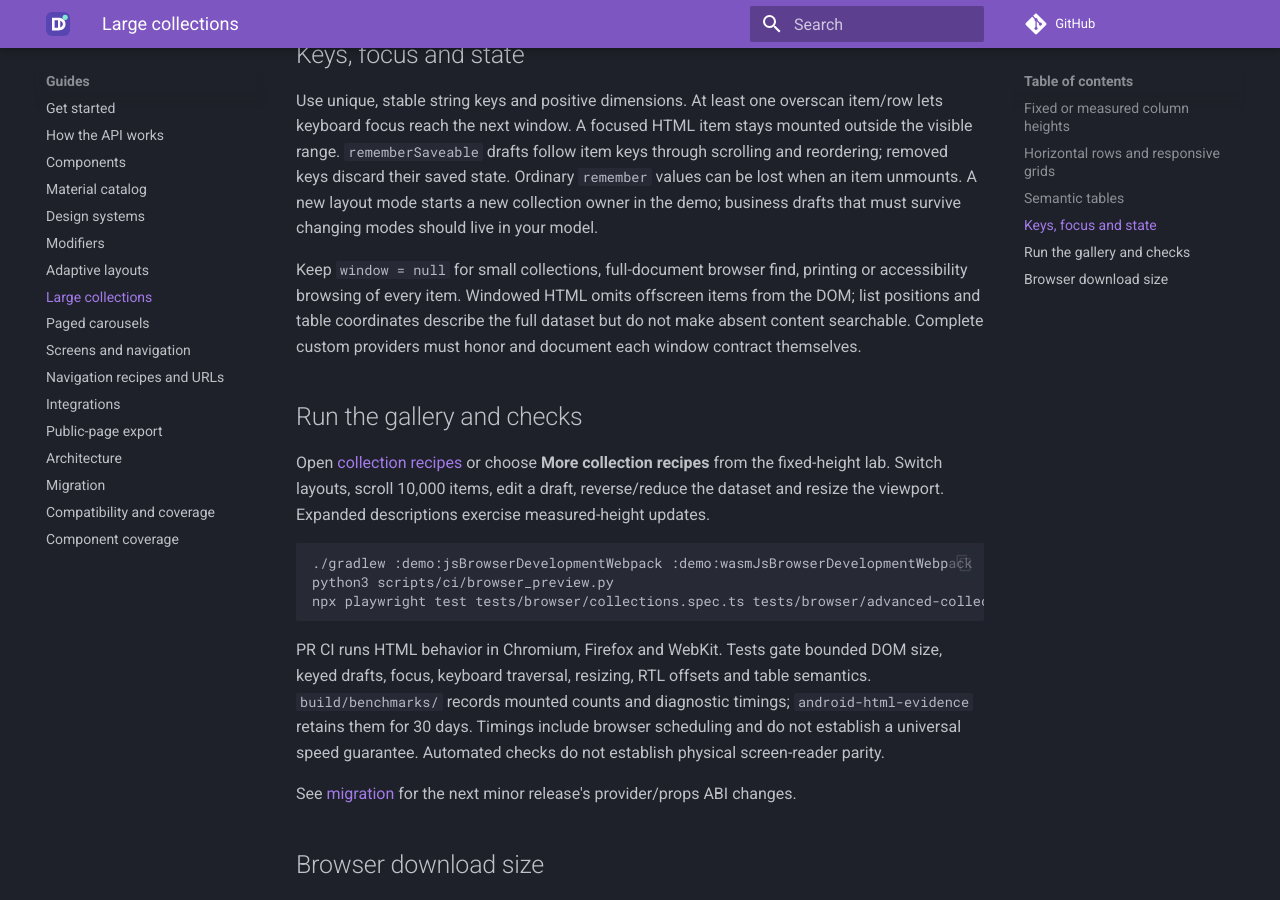
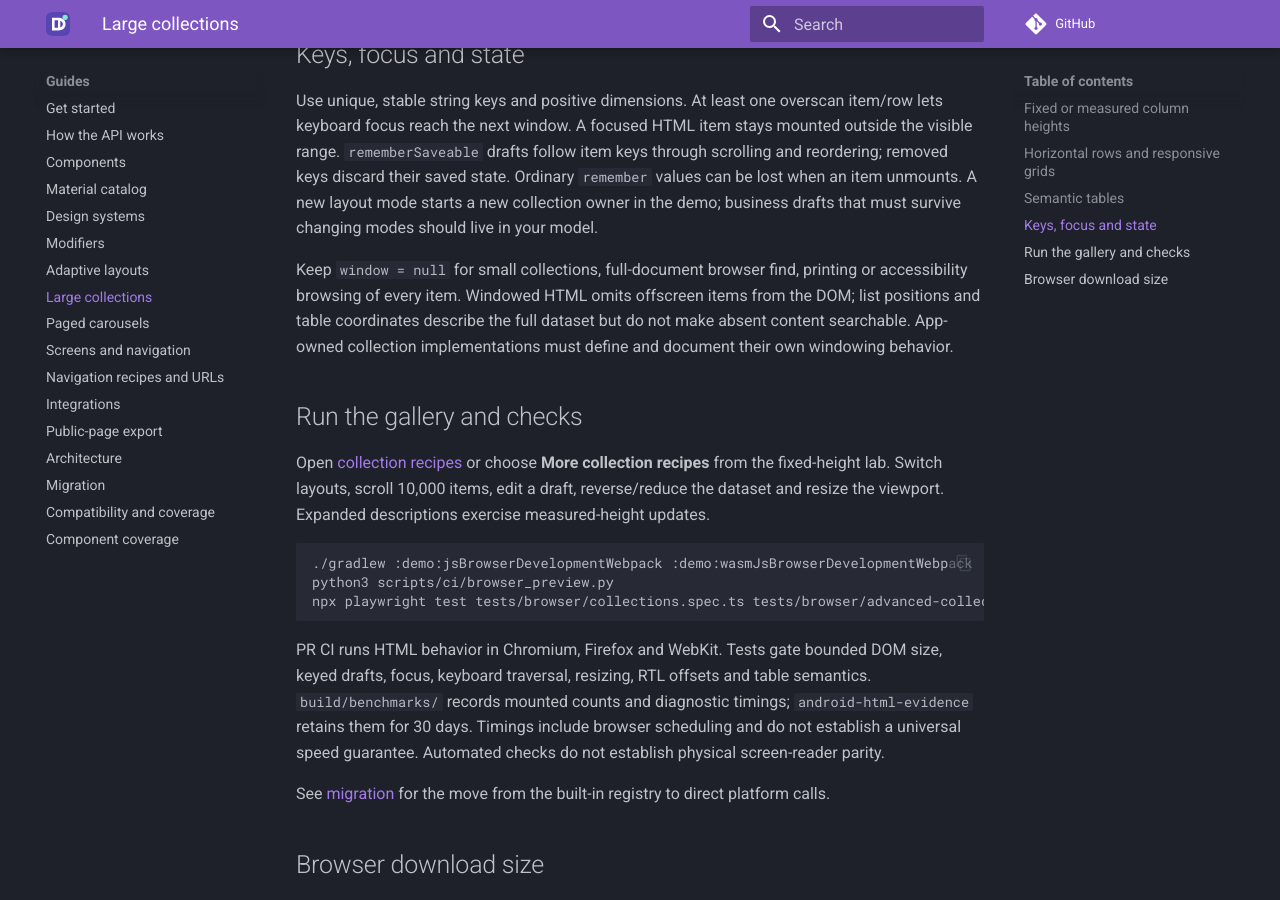
Before and after one commit to samuolis/domposable, an MkDocs documentation site: the page built from docs/performance.md, in a window 1280 px wide and 900 px high, scrolled down 2723 px. Built offline with MkDocs 1.6.1 and Material for MkDocs 9.7.7, drawn with Linux system fonts in a browser that asks for light colours; comment, search, counter and statistics services are not loaded.

Commit message:
Clarify app wrappers and direct platform rendering in guides

```diff
--- a/docs/performance.md
+++ b/docs/performance.md
@@ -79,7 +79,7 @@ The same table declaration uses a native collection on Android and a real table
 
 Use unique, stable string keys and positive dimensions. At least one overscan item/row lets keyboard focus reach the next window. A focused HTML item stays mounted outside the visible range. `rememberSaveable` drafts follow item keys through scrolling and reordering; removed keys discard their saved state. Ordinary `remember` values can be lost when an item unmounts. A new layout mode starts a new collection owner in the demo; business drafts that must survive changing modes should live in your model.
 
-Keep `window = null` for small collections, full-document browser find, printing or accessibility browsing of every item. Windowed HTML omits offscreen items from the DOM; list positions and table coordinates describe the full dataset but do not make absent content searchable. Complete custom providers must honor and document each window contract themselves.
+Keep `window = null` for small collections, full-document browser find, printing or accessibility browsing of every item. Windowed HTML omits offscreen items from the DOM; list positions and table coordinates describe the full dataset but do not make absent content searchable. App-owned collection implementations must define and document their own windowing behavior.
 
 ## Run the gallery and checks
 
@@ -93,7 +93,7 @@ npx playwright test tests/browser/collections.spec.ts tests/browser/advanced-col
 
 PR CI runs HTML behavior in Chromium, Firefox and WebKit. Tests gate bounded DOM size, keyed drafts, focus, keyboard traversal, resizing, RTL offsets and table semantics. `build/benchmarks/` records mounted counts and diagnostic timings; `android-html-evidence` retains them for 30 days. Timings include browser scheduling and do not establish a universal speed guarantee. Automated checks do not establish physical screen-reader parity.
 
-See [migration](migration.md) for the next minor release's provider/props ABI changes.
+See [migration](migration.md) for the move from the built-in registry to direct platform calls.
 
 
 ## Browser download size
```
Also changed, not shown: README.md (+2 -2 lines).
